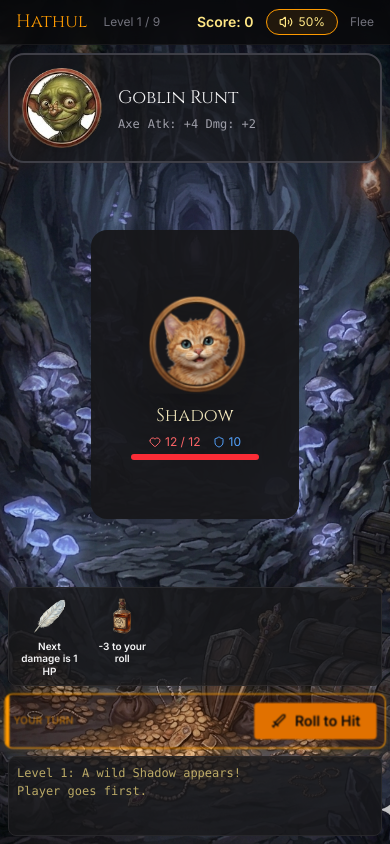
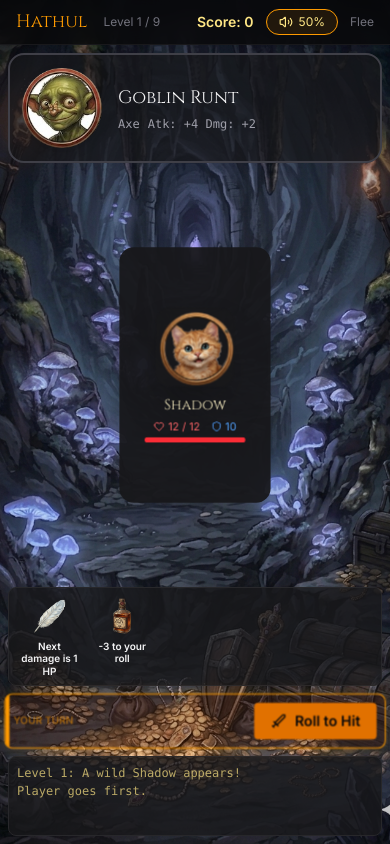
Before and after one commit to pipihanzu/hathul, a React (Vite) app: page / in a window 390 px wide. Both pictures are taken after a click on the button "Start New Game". Built offline with nearby package versions, Linux system fonts and the light colour scheme.

Commit message:
cat too big

```diff
--- a/src/components/Game.tsx
+++ b/src/components/Game.tsx
@@ -1050,17 +1050,17 @@ export default function Game({
         </motion.div>
 
         {/* The Cat */}
-        <div className="flex-1 min-h-0 flex flex-col items-center justify-center py-1 sm:py-4 relative">
+        <div className="flex-1 min-h-0 flex flex-col items-center justify-center py-0.5 sm:py-4 relative overflow-hidden">
           <div className="absolute inset-0 bg-[radial-gradient(circle_at_center,_var(--tw-gradient-stops))] from-amber-900/10 via-transparent to-transparent pointer-events-none" />
 
           <div
             className={cn(
-              "bg-zinc-900/95 rounded-2xl shadow-2xl p-2.5 sm:p-4 transform-gpu",
+              "cat-card-mobile-fit bg-zinc-900/95 rounded-2xl shadow-2xl p-2 sm:p-4 transform-gpu",
               isCatHitShaking && 'cat-hit-shake'
             )}
             style={{ perspective: 1200, transformStyle: 'preserve-3d', transformOrigin: '50% 50%' }}
           >
-            <div className="cat-card-flip-shell w-[clamp(10.5rem,48vw,14rem)] sm:w-[15.5rem] h-[clamp(14.75rem,69vw,20rem)] sm:h-[22rem]">
+            <div className="cat-card-flip-shell w-[clamp(9.25rem,39vw,11.75rem)] sm:w-[15.5rem] h-[clamp(12.75rem,35dvh,16.75rem)] sm:h-[22rem]">
               <div
                 className="cat-card-flip-inner"
                 style={{ transform: isCatDead ? 'rotateY(180deg)' : 'rotateY(0deg)' }}
@@ -1069,7 +1069,7 @@ export default function Game({
                   <div className="flex flex-col items-center gap-2 sm:gap-3 h-full justify-center">
                     <div className="relative">
                       <div
-                        className="w-[5.75rem] h-[5.75rem] min-[380px]:w-[6.5rem] min-[380px]:h-[6.5rem] sm:w-36 sm:h-36 rounded-2xl bg-zinc-900/80 shadow-2xl transform-gpu rotate-1 transition-transform duration-700 flex items-center justify-center overflow-hidden"
+                        className="w-[4.75rem] h-[4.75rem] min-[380px]:w-[5.5rem] min-[380px]:h-[5.5rem] sm:w-36 sm:h-36 rounded-2xl bg-zinc-900/80 shadow-2xl transform-gpu rotate-1 transition-transform duration-700 flex items-center justify-center overflow-hidden"
                       >
                         <img
                           src={`/images/cats/cat_${level}.png`}
@@ -1104,7 +1104,7 @@ export default function Game({
                     </div>
 
                     <div className="text-center space-y-1 sm:space-y-2">
-                      <h2 className="text-base min-[380px]:text-lg sm:text-xl font-serif text-amber-100">{cat.name}</h2>
+                      <h2 className="text-sm min-[380px]:text-base sm:text-xl font-serif text-amber-100">{cat.name}</h2>
                       <div className="flex items-center justify-center gap-3 text-xs">
                         <div className="flex items-center gap-1 text-red-400" title="Health Points">
                           <Heart className="w-3 h-3" />
@@ -1116,7 +1116,7 @@ export default function Game({
                         </div>
                       </div>
                       {/* Health Bar */}
-                      <div className="w-28 min-[380px]:w-32 sm:w-40 h-1.5 bg-zinc-800 rounded-full overflow-hidden mt-1 mx-auto">
+                      <div className="w-24 min-[380px]:w-28 sm:w-40 h-1.5 bg-zinc-800 rounded-full overflow-hidden mt-1 mx-auto">
                         <motion.div
                           className="h-full bg-red-500"
                           initial={{ width: '100%' }}
@@ -1133,7 +1133,7 @@ export default function Game({
                       <img
                         src="/images/elements/items/skull.png"
                         alt="skull"
-                        className="w-[5.75rem] h-[5.75rem] min-[380px]:w-[6.5rem] min-[380px]:h-[6.5rem] sm:w-40 sm:h-40 object-contain"
+                        className="w-[4.75rem] h-[4.75rem] min-[380px]:w-[5.5rem] min-[380px]:h-[5.5rem] sm:w-40 sm:h-40 object-contain"
                         referrerPolicy="no-referrer"
                       />
                     </div>
--- a/src/index.css
+++ b/src/index.css
@@ -108,3 +108,21 @@ html, body, #root {
 .font-rpg {
   font-family: "Uncial Antiqua", "Cinzel", serif;
 }
+
+@media (max-width: 640px) and (max-height: 860px) {
+  .cat-card-mobile-fit {
+    transform: scale(0.9);
+  }
+}
+
+@media (max-width: 640px) and (max-height: 760px) {
+  .cat-card-mobile-fit {
+    transform: scale(0.8);
+  }
+}
+
+@media (max-width: 390px) and (max-height: 720px) {
+  .cat-card-mobile-fit {
+    transform: scale(0.74);
+  }
+}
```
